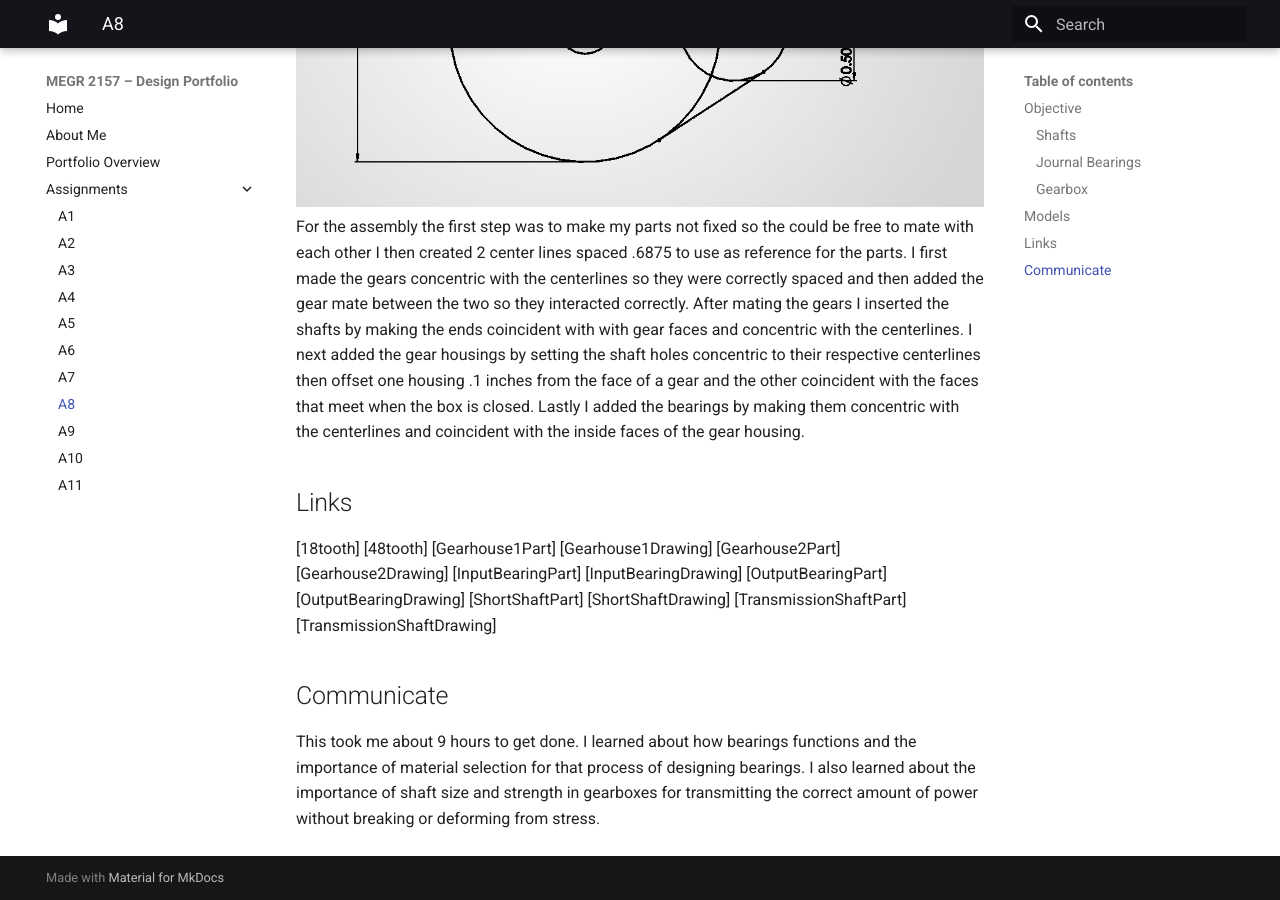
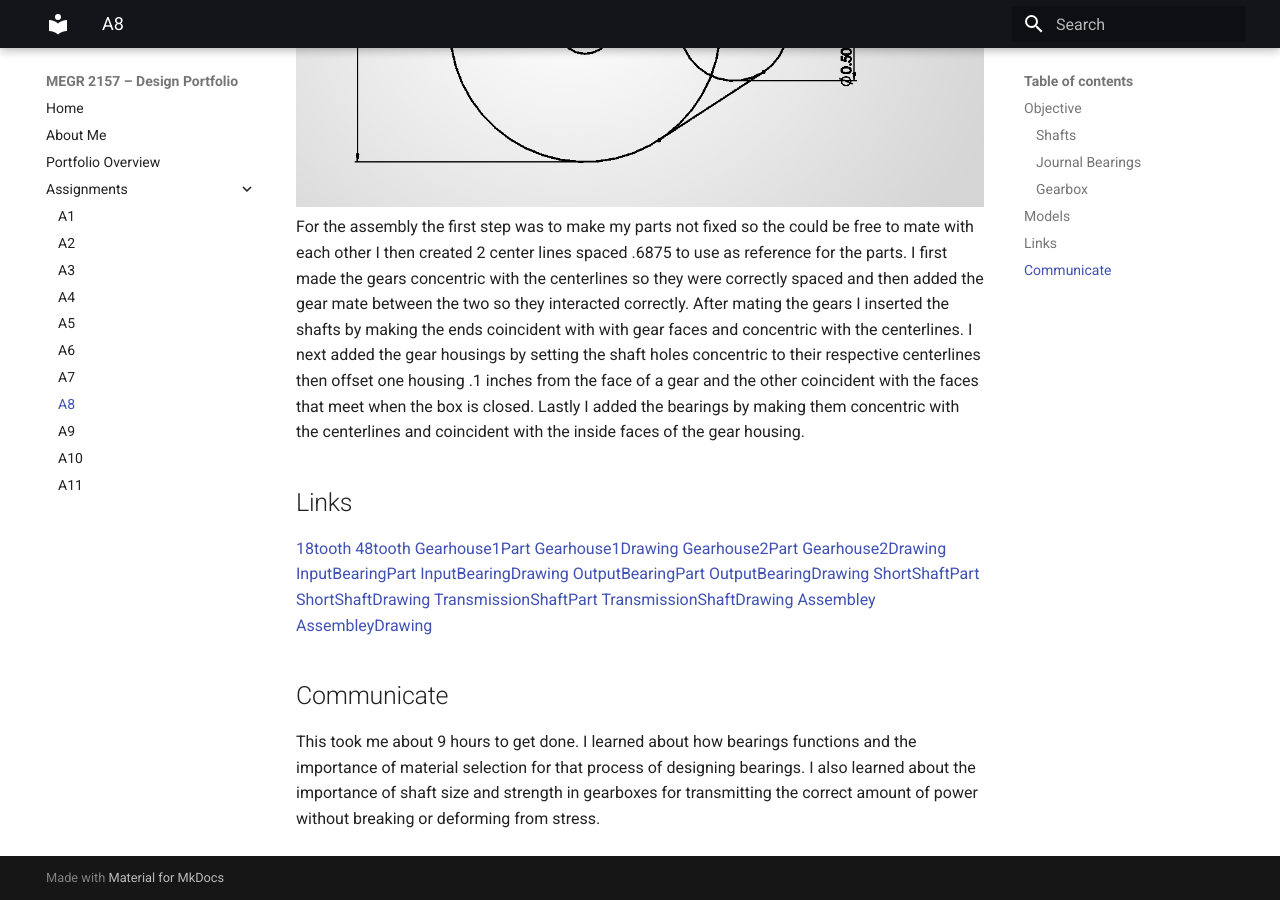
Before and after one commit to whodges5-art/wyatt-hodges-design-projects-portfolio, an MkDocs documentation site: the page built from docs/assignments/A08/index.md, in a window 1280 px wide and 900 px high, scrolled down 5408 px. Built offline with MkDocs 1.6.1 and Material for MkDocs 9.7.7, drawn with Linux system fonts in a browser that asks for light colours.

Commit message:
Update index.md

```diff
--- a/docs/assignments/A08/index.md
+++ b/docs/assignments/A08/index.md
@@ -23,20 +23,22 @@ The Gear box I started by drawing concentric circles for where the gears would b
 For the assembly the first step was to make my parts not fixed so the could be free to mate with each other I then created 2 center lines spaced .6875 to use as reference for the parts. I first made the gears concentric with the centerlines so they were correctly spaced and then added the gear mate between the two so they interacted correctly. After mating the gears I inserted the shafts by making the ends coincident with with gear faces and concentric with the centerlines. I next added the gear housings by setting the shaft holes concentric to their respective centerlines then offset one housing .1 inches from the face of a gear and the other coincident with the faces that meet when the box is closed. Lastly I added the bearings by making them concentric with the centerlines and coincident with the inside faces of the gear housing.
 
 ## Links
-[18tooth]
-[48tooth]
-[Gearhouse1Part]
-[Gearhouse1Drawing]
-[Gearhouse2Part]
-[Gearhouse2Drawing]
-[InputBearingPart]
-[InputBearingDrawing]
-[OutputBearingPart]
-[OutputBearingDrawing]
-[ShortShaftPart]
-[ShortShaftDrawing]
-[TransmissionShaftPart]
-[TransmissionShaftDrawing]
+[18tooth](18toothgear.SLDPRT)
+[48tooth](48toothgear.SLDPRT)
+[Gearhouse1Part](Gearhouse1.SLDPRT)
+[Gearhouse1Drawing](Gearhouse1.SLDDRW)
+[Gearhouse2Part](Gearhouse2.SLDPRT)
+[Gearhouse2Drawing](Gearhosue2.SLDDRW)
+[InputBearingPart](inputbearing.SLDPRT)
+[InputBearingDrawing](inputbearing.SLDDRW)
+[OutputBearingPart](outputbearing.SLDPRT)
+[OutputBearingDrawing](outputbearing.SLDDRW)
+[ShortShaftPart](shortshaft.SLDPRT)
+[ShortShaftDrawing](shortshaft.SLDDRW)
+[TransmissionShaftPart](transmissionshaft.SLDPRT)
+[TransmissionShaftDrawing](transmissionshaft.SLDDRW)
+[Assembley](Assem1.SLDASM)
+[AssembleyDrawing](Assem1.SLDDRW)
 ## Communicate
 
 This took me about 9 hours to get done. I learned about how bearings functions and the importance of material selection for that process of designing bearings. I also learned about the importance of shaft size and strength in gearboxes for transmitting the correct amount of power without breaking or deforming from stress.
```
